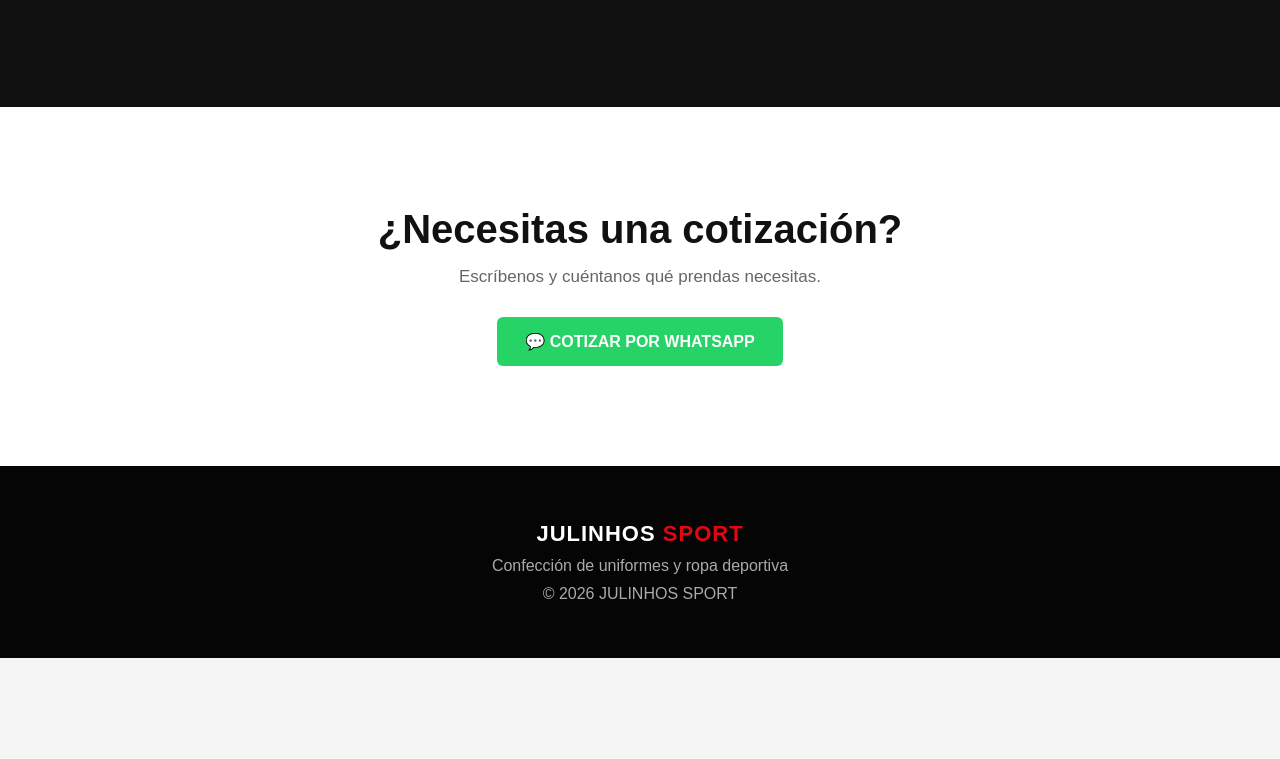
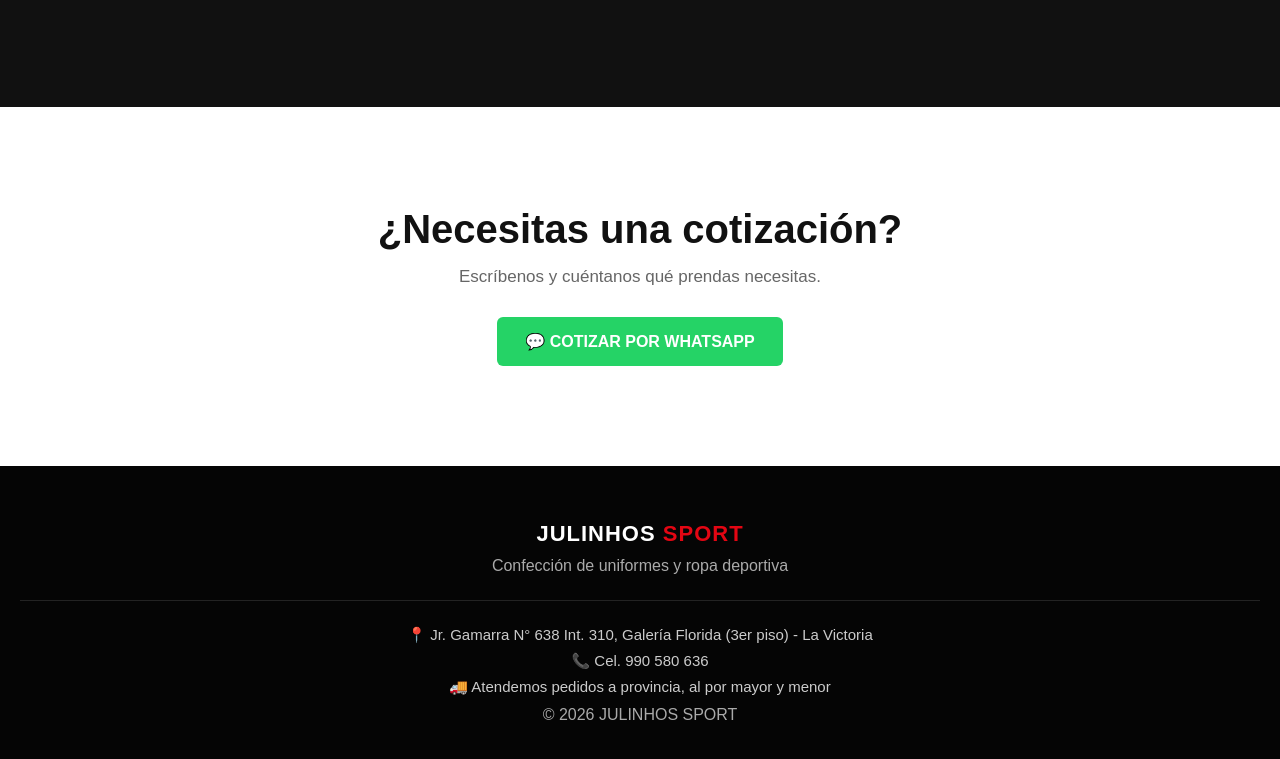
Before and after one commit to Julinho1234577/julinhossport, a plain HTML site: page index.html in a window 1280 px wide. Shown: the part 2398-3157 px from the top of the page. Before the commit the page ends 3056 px from the top, so only its background shows below. Drawn offline with Linux system fonts and the light colour scheme.

Commit message:
footer con datos

```diff
--- a/css/style.css
+++ b/css/style.css
@@ -799,3 +799,19 @@
     }
 
 }
+
+.footer-datos {
+    margin-top: 25px;
+    padding-top: 25px;
+    border-top: 1px solid rgba(255, 255, 255, 0.12);
+    display: flex;
+    flex-direction: column;
+    align-items: center;
+    gap: 8px;
+}
+
+.footer-datos p {
+    color: #ccc;
+    font-size: 15px;
+    margin-top: 0;
+}
--- a/index.html
+++ b/index.html
@@ -388,7 +388,23 @@
             y ropa deportiva
 
         </p>
+        <div class="footer-datos">
 
+        <p>
+         📍 Jr. Gamarra N° 638 Int. 310,
+         Galería Florida (3er piso) - La Victoria
+         </p>
+
+         <p>
+         📞 Cel. 990 580 636
+        </p>
+
+        <p>
+         🚚 Atendemos pedidos a provincia,
+         al por mayor y menor
+        </p>
+
+        </div>
 
         <p>
 
```
